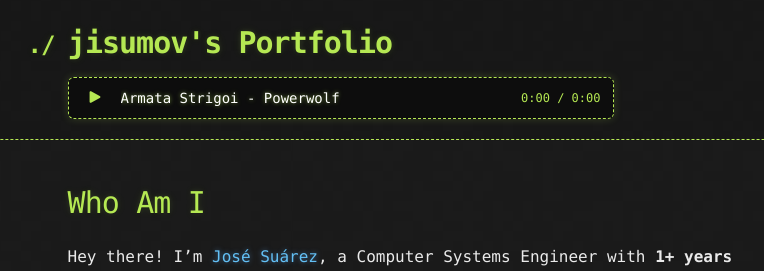
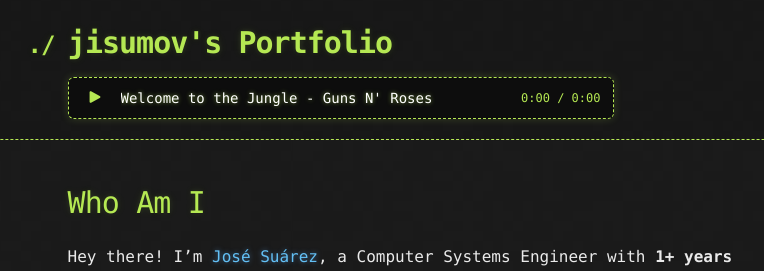
Before and after one commit to jisumov/jisumov.github.io, a Jekyll site: the page built from index.md, in a window 1280 px wide. Shown: the top 271 px of the page, without its empty margins (240-1004 px from the left). Built offline with Jekyll 4.4.1, drawn with Linux system fonts in a browser that asks for light colours; nearby versions of some CDN libraries; our own code applies the rules of GitHub Pages for plain Markdown files.

Commit message:
chore: revert index song

```diff
--- a/index.md
+++ b/index.md
@@ -1,7 +1,7 @@
 ---
 layout: default
-youtube_id: w1TWhBwM7iM
-music_title: "Armata Strigoi - Powerwolf"
+youtube_id: 0CNPR2qNzxk
+music_title: "Welcome to the Jungle - Guns N' Roses"
 ---
 
 # Who Am I
```
